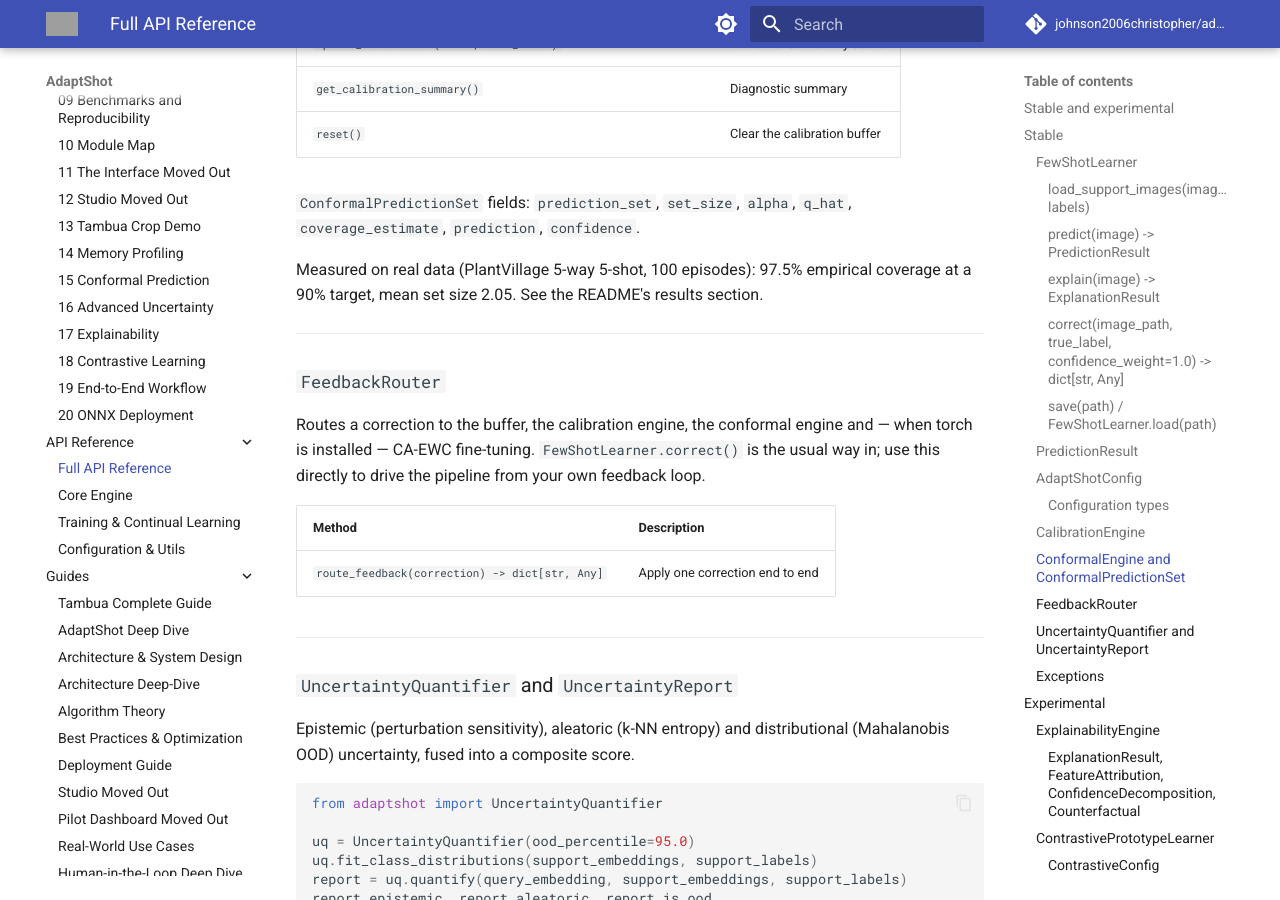
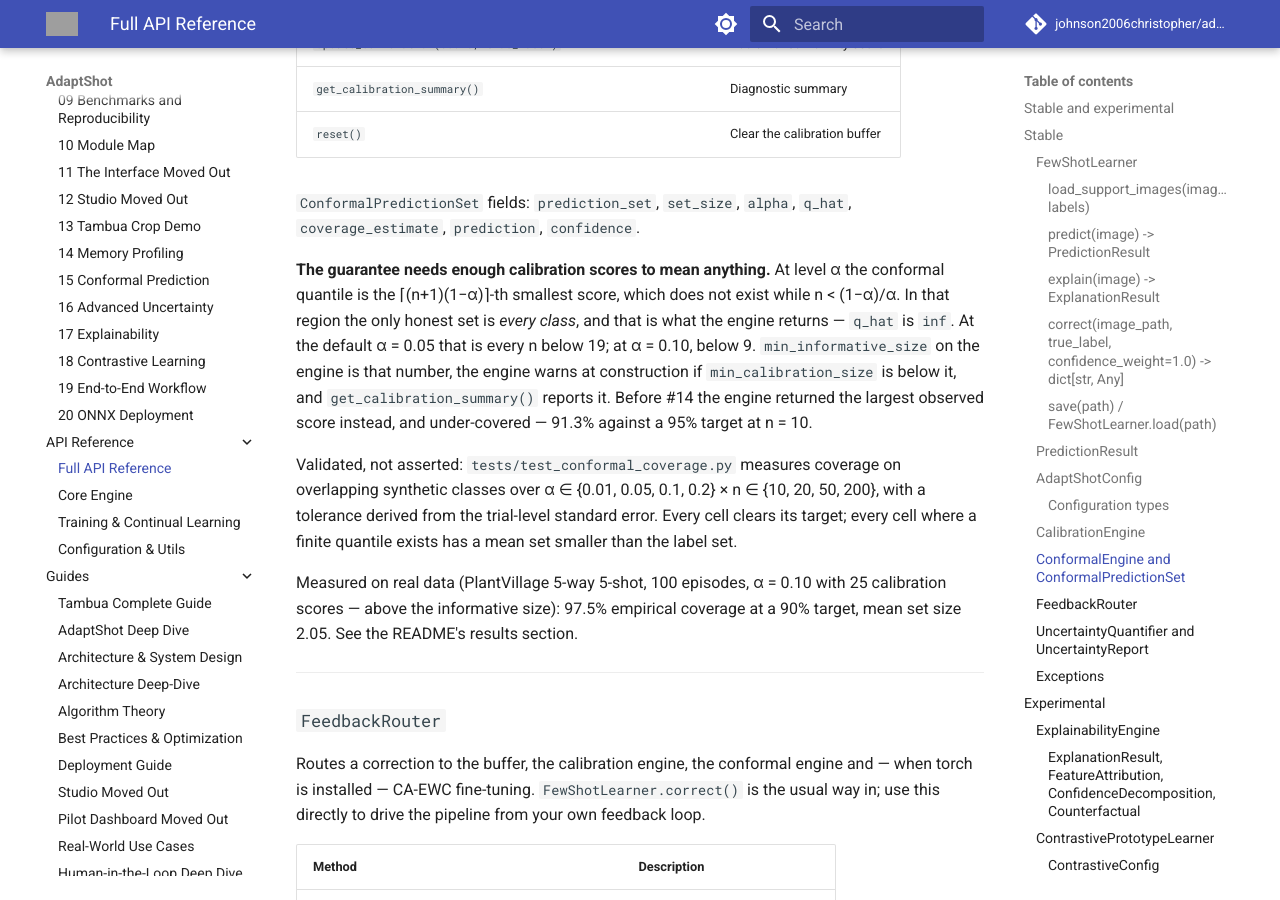
Before and after one commit to johnson2006christopher/adaptshot, an MkDocs documentation site: the page built from docs/api/reference.md, in a window 1280 px wide and 900 px high, scrolled down 6233 px. Built offline with MkDocs 1.6.1 and Material for MkDocs 9.7.7, drawn with Linux system fonts in a browser that asks for light colours; comment, search, counter and statistics services are not loaded; grey boxes are pictures that could not be loaded.

Commit message:
docs: the informative-size rule for conformal sets, in the API reference
At level alpha the quantile does not exist while n < (1-alpha)/alpha, and the
engine returns every class there. Stated with the numbers for the two alphas
a reader is likely to use, the name of the attribute that reports it, and
what the engine did before #14. The PlantVillage figure is annotated with its
calibration size so a reader can see it sits above the rule.

```diff
--- a/docs/api/reference.md
+++ b/docs/api/reference.md
@@ -225,8 +225,24 @@ result.q_hat            # 0.82
 `ConformalPredictionSet` fields: `prediction_set`, `set_size`, `alpha`, `q_hat`,
 `coverage_estimate`, `prediction`, `confidence`.
 
-Measured on real data (PlantVillage 5-way 5-shot, 100 episodes): 97.5% empirical coverage
-at a 90% target, mean set size 2.05. See the README's results section.
+**The guarantee needs enough calibration scores to mean anything.** At level α the
+conformal quantile is the ⌈(n+1)(1−α)⌉-th smallest score, which does not exist while
+n < (1−α)/α. In that region the only honest set is *every class*, and that is what the
+engine returns — `q_hat` is `inf`. At the default α = 0.05 that is every n below 19; at
+α = 0.10, below 9. `min_informative_size` on the engine is that number, the engine warns
+at construction if `min_calibration_size` is below it, and `get_calibration_summary()`
+reports it. Before #14 the engine returned the largest observed score instead, and
+under-covered — 91.3% against a 95% target at n = 10.
+
+Validated, not asserted: `tests/test_conformal_coverage.py` measures coverage on
+overlapping synthetic classes over α ∈ {0.01, 0.05, 0.1, 0.2} × n ∈ {10, 20, 50, 200},
+with a tolerance derived from the trial-level standard error. Every cell clears its
+target; every cell where a finite quantile exists has a mean set smaller than the label
+set.
+
+Measured on real data (PlantVillage 5-way 5-shot, 100 episodes, α = 0.10 with 25
+calibration scores — above the informative size): 97.5% empirical coverage at a 90%
+target, mean set size 2.05. See the README's results section.
 
 ---
 
```
